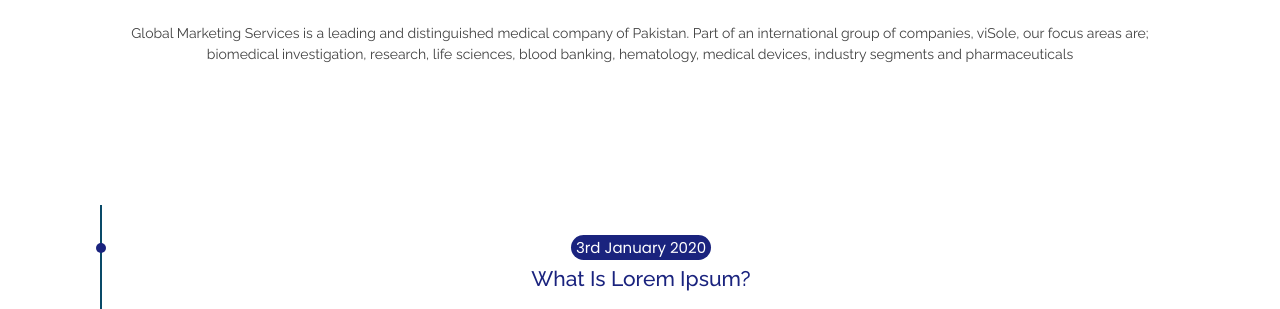
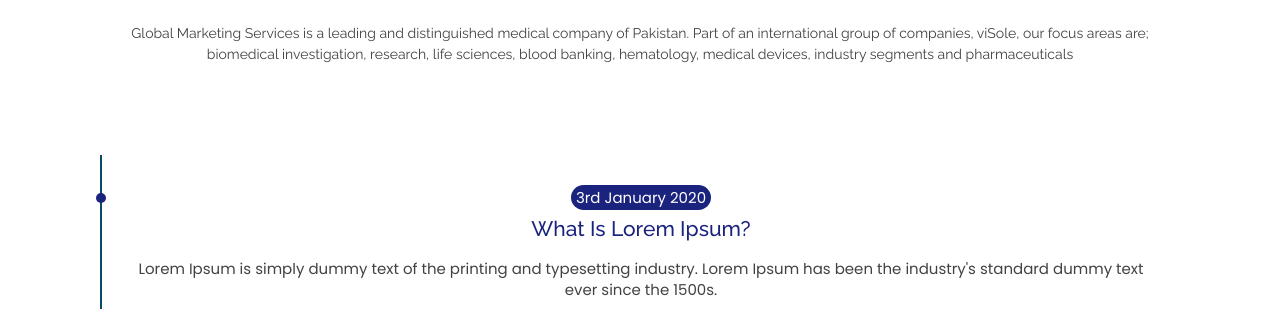
Before and after one commit to Shabbarsyed/gmsupdates, a PHP site: page /Event.html in a window 1280 px wide. Shown: the part 273-582 px from the top of the page. Run offline with PHP 8.4, Linux system fonts and the light colour scheme; some libraries are stand-ins or nearby versions.

Commit message:
Update timeline.css

```diff
--- a/assets/css/timeline.css
+++ b/assets/css/timeline.css
@@ -15,7 +15,7 @@
 } */
 
 .upertimeline {
-
+    margin-top: -50px;
     justify-content: center;
     align-items: center;
     text-align: center;
```
